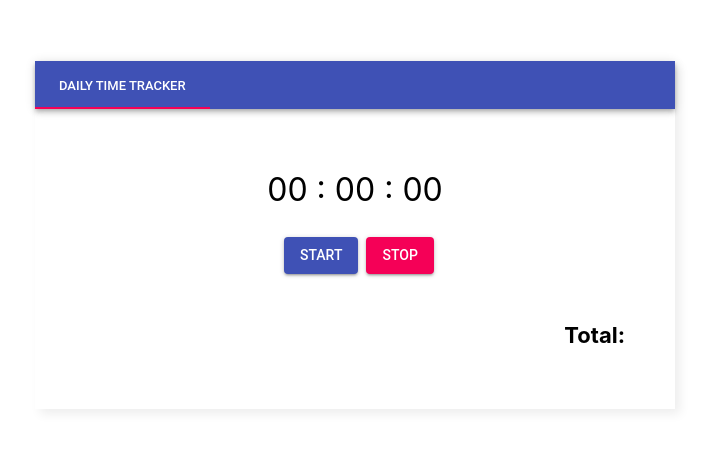
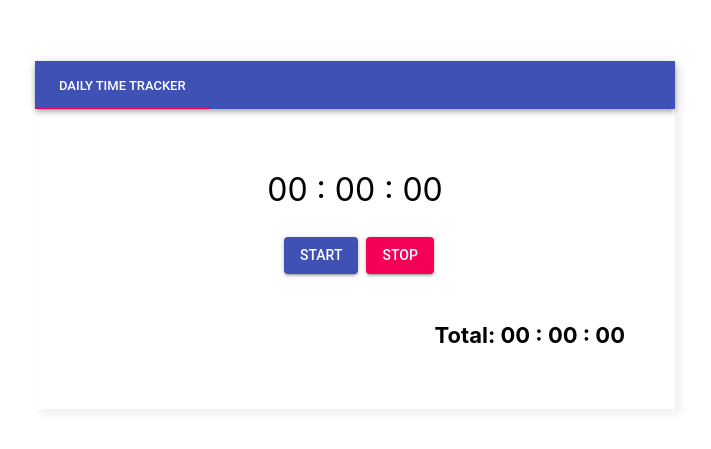
Before and after one commit to vahepoghosyan/time-tracker, a React app: page / in a window 1280 px wide. Shown: the part 165-614 px from the top of the page, without its empty margins (285-996 px from the left). Built offline with nearby package versions, Linux system fonts and the light colour scheme.

Commit message:
implement type changing

```diff
--- a/src/js/components/TimeTracker/TimeTracker.jsx
+++ b/src/js/components/TimeTracker/TimeTracker.jsx
@@ -36,6 +36,7 @@ class TimeTracker extends React.Component {
 
         const seconds = parseInt(timer) - hour * 3600 - minute * 60;
 
+        return `${hour.toString().padStart(2, '0')} : ${minute.toString().padStart(2, '0')} : ${seconds.toString().padStart(2, '0')}`;
     };
 
     getDate = (time) => {
@@ -44,7 +45,9 @@ class TimeTracker extends React.Component {
         let currentDate = '';
 
         if (time) {
+            currentTime = `${date.getHours().toString().padStart(2, '0')} : ${date.getMinutes().toString().padStart(2, '0')} : ${date.getSeconds().toString().padStart(2, '0')}`;
         } else {
+            currentDate = `${date.getDate().toString().padStart(2, '0')} : ${date.getMonth().toString().padStart(2, '0')} : ${date.getFullYear().toString().padStart(2, '0')}`;
         }
 
         return currentTime || currentDate;
@@ -68,6 +71,8 @@ class TimeTracker extends React.Component {
 
             const currentDate = this.getDate();
 
+            const startDateTime = new Date().getTime() / 1000;
+
             const temporaryValue = [
                 {
                     temporary: {
@@ -86,6 +91,10 @@ class TimeTracker extends React.Component {
 
             this.intervalState = setInterval(() => {
                 timerSecond += 1;
+
+                const currentTime = new Date().getTime() / 1000;
+
+                console.log(this.summaryCounter(currentTime - startDateTime));
                 totalSummarySecond += 1;
 
                 const endTime = this.getDate(true);
```
